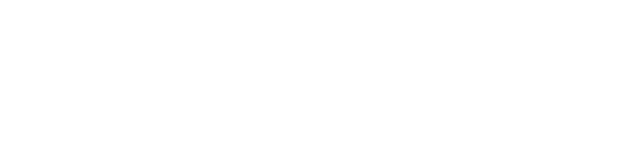
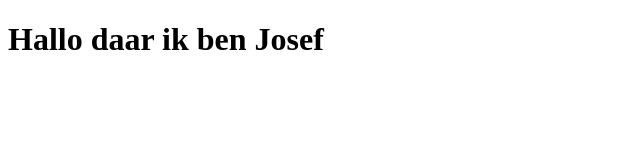
Before and after one commit to Josef0612/Software-Essentials, a plain HTML site: page index.html in a window 1280 px wide. Shown: the whole page, without its empty margins (0-640 px from the left). Drawn offline with Linux system fonts and the light colour scheme.

Commit message:
Update index.html

```diff
--- a/index.html
+++ b/index.html
@@ -8,5 +8,7 @@
 </head>
 <body>
 
+    <h1>Hallo daar ik ben Josef</h1>
+
 </body>
 </html>
```
